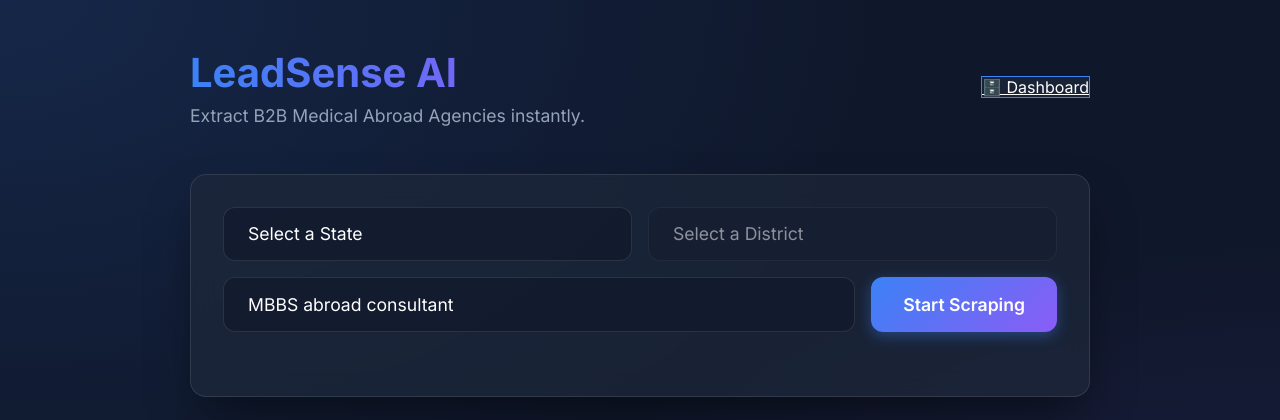
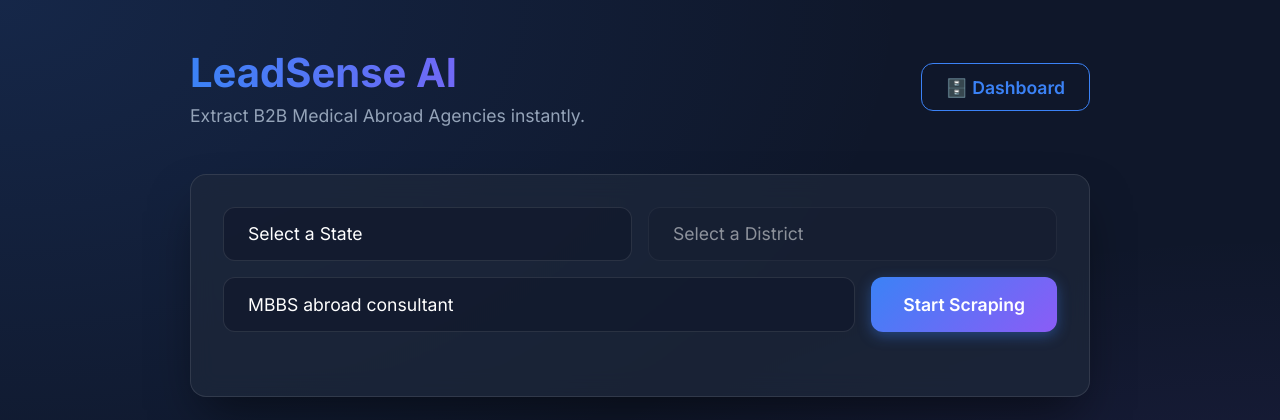
Before and after one commit to mycks45/LeadSenseAI, a FastAPI app: page / in a window 1280 px wide. Shown: the top 420 px of the page. Run offline with FastAPI, Linux system fonts and the light colour scheme.

Commit message:
fix: Dashboard button CSS on home page

```diff
--- a/templates/index.html
+++ b/templates/index.html
@@ -109,7 +109,7 @@
             cursor: not-allowed;
         }
 
-        button.btn {
+        .btn {
             padding: 1rem 2rem;
             border-radius: 12px;
             border: none;
@@ -119,22 +119,36 @@
             transition: all 0.3s ease;
             background: linear-gradient(135deg, var(--accent-primary), var(--accent-secondary));
             color: white;
+            text-decoration: none;
             box-shadow: 0 4px 14px 0 rgba(59, 130, 246, 0.39);
+            display: inline-block;
         }
 
-        button.btn:hover {
+        .btn:hover {
             transform: translateY(-2px);
             box-shadow: 0 6px 20px rgba(59, 130, 246, 0.4);
+            color: white;
         }
 
-        button.btn:active {
+        .btn:active {
             transform: translateY(0);
         }
 
-        button.btn:disabled {
+        .btn:disabled {
             opacity: 0.7;
             cursor: not-allowed;
             transform: none;
+        }
+
+        .btn-outline {
+            background: transparent;
+            border: 1px solid var(--accent-primary);
+            color: var(--accent-primary);
+            box-shadow: none;
+        }
+
+        .btn-outline:hover {
+            background: rgba(59, 130, 246, 0.1);
         }
 
         /* Loader */
@@ -312,7 +326,7 @@
                 <h1 style="margin-bottom: 0.5rem; font-size: 2.5rem;">LeadSense AI</h1>
                 <p class="subtitle">Extract B2B Medical Abroad Agencies instantly.</p>
             </div>
-            <a href="/dashboard" class="btn" style="background: rgba(30, 41, 59, 0.7); border: 1px solid var(--accent-primary); box-shadow: none; color: white;">🗄️ Dashboard</a>
+            <a href="/dashboard" class="btn btn-outline" style="padding: 0.8rem 1.5rem;">🗄️ Dashboard</a>
         </header>
 
         <section class="glass-panel">
```
